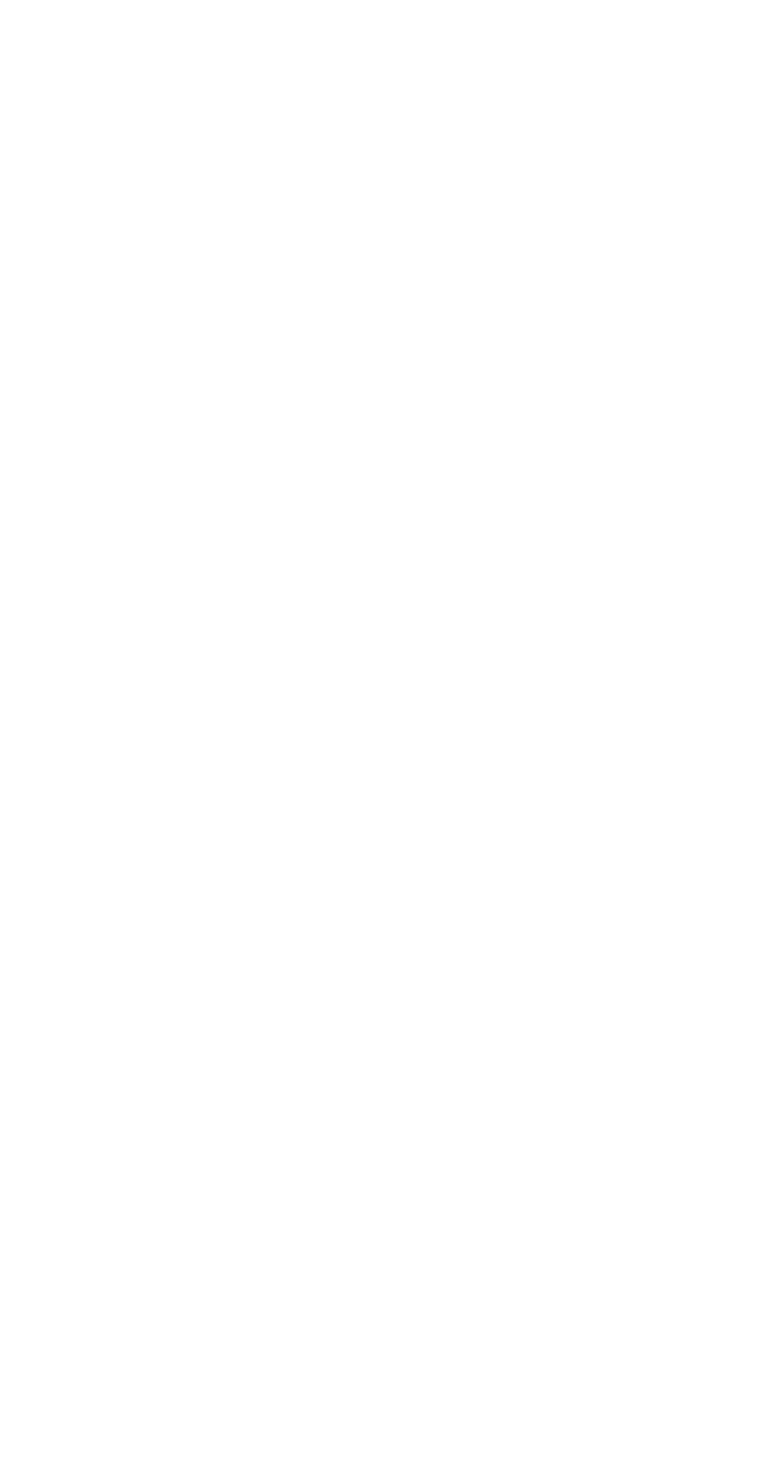
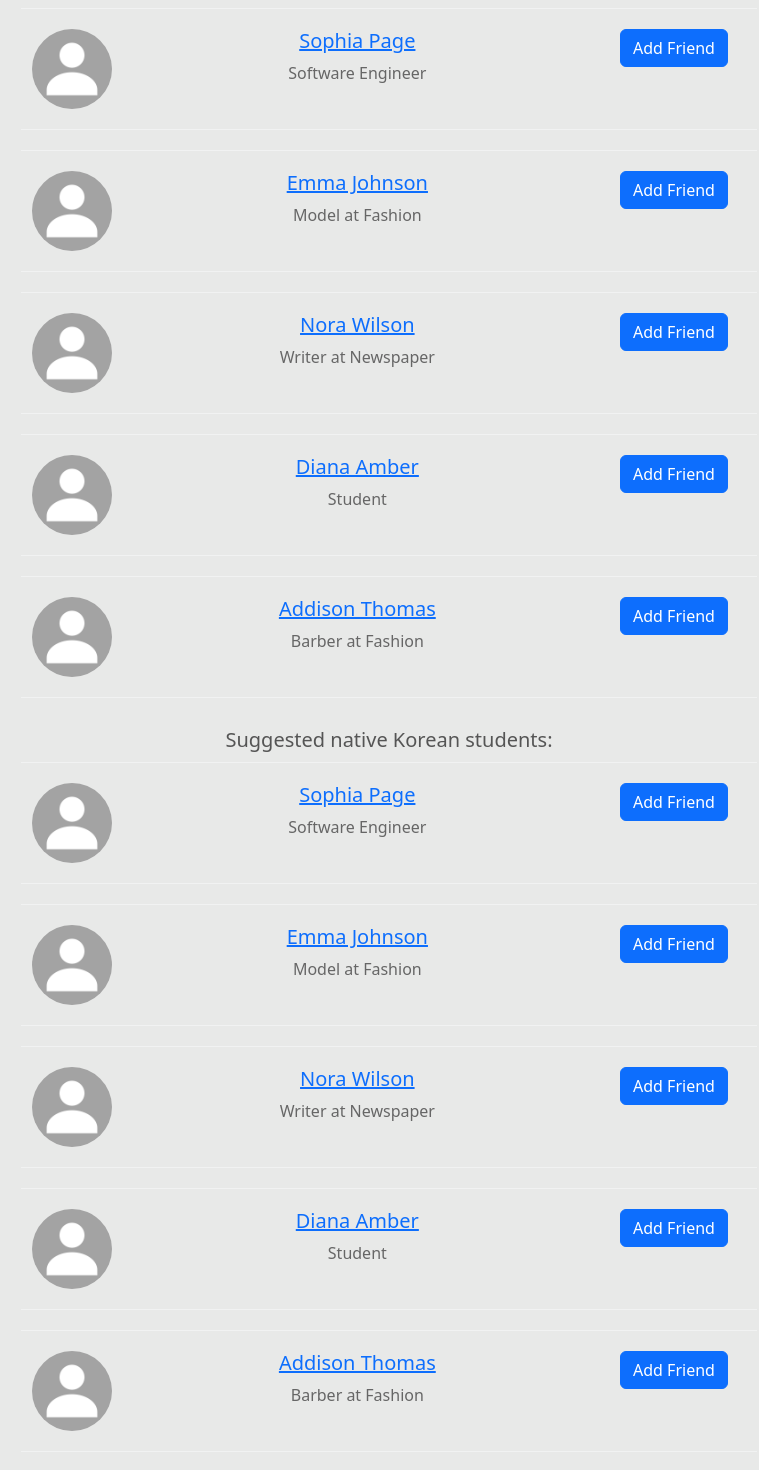
Before and after one commit to deanhunt7/skkunite, a React (Create React App) app in the folder frontend/: page /friends in a window 1280 px wide. Before the commit this address had no page. Shown: the part 56-1526 px from the top of the page, without its empty margins (251-1010 px from the left). Before the commit the page ends 800 px from the top, so only its background shows below. Built offline with nearby package versions, Linux system fonts and the light colour scheme.

Commit message:
added initial friends page

```diff
--- a/frontend/src/App.js
+++ b/frontend/src/App.js
@@ -8,6 +8,7 @@ import Preferences from './components/Preferences/Preferences';
 import Login from './components/Login/Login';
 import Landing from './components/Landing/Landing';
 import Quiz from './components/Quiz/Quiz';
+import Friends from './components/Friends/Friends';
 
 function setToken(userToken) {
   sessionStorage.setItem('token', JSON.stringify(userToken));
@@ -31,6 +32,7 @@ function App() {
           <Route path="/preferences" element={<Preferences />} />
           <Route path="/landing" element={<Landing />} />
           <Route path="/quiz" element={<Quiz />} />
+          <Route path="/friends" element={<Friends />} />
         </Routes>
       </BrowserRouter>
     </div>
--- /dev/null
+++ b/frontend/src/components/Friends/Friends.css
@@ -0,0 +1,30 @@
+body{
+    margin-top:20px;
+    background:#dadcda9c;
+}
+.people-nearby .google-maps{
+  background: #f8f8f8;
+  border-radius: 4px;
+  border: 1px solid #f1f2f2;
+  padding: 20px;
+  margin-bottom: 20px;
+}
+
+.people-nearby .google-maps .map{
+  height: 300px;
+  width: 100%;
+  border: none;
+}
+
+.people-nearby .nearby-user{
+  padding: 20px 0;
+  border-top: 1px solid #f1f2f2;
+  border-bottom: 1px solid #f1f2f2;
+  margin-bottom: 20px;
+}
+
+img.profile-photo-lg{
+  height: 80px;
+  width: 80px;
+  border-radius: 50%;
+}
--- /dev/null
+++ b/frontend/src/components/Friends/Friends.js
@@ -0,0 +1,172 @@
+import unknownUser from '../../images/unknownUser.jpg';
+import "./Friends.css";
+
+export default function Friends() {
+
+    return (
+        <div class="container">
+            <div class="row justify-content-center">
+                <div class="col-md-8 align-self-center" align="center">
+                    <div>
+                        <h3>
+                            Suggested people in your major: [INSERT MAJOR]
+                        </h3>
+                    </div>
+                    <div class="people-nearby">
+                        <div class="nearby-user">
+                            <div class="row">
+                                <div class="col-md-2 col-sm-2">
+                                    <img src={unknownUser} alt="user" class="profile-photo-lg" />
+                                </div>
+                                <div class="col-md-7 col-sm-7">
+                                    <h5><a href="#" class="profile-link">Sophia Page</a></h5>
+                                    <p>Software Engineer</p>
+                                </div>
+                                <div class="col-md-3 col-sm-3">
+                                    <button class="btn btn-primary pull-right">Add Friend</button>
+                                </div>
+                            </div>
+                        </div>
+                        <div class="nearby-user">
+                            <div class="row">
+                                <div class="col-md-2 col-sm-2">
+                                    <img src={unknownUser} alt="user" class="profile-photo-lg" />
+                                </div>
+                                <div class="col-md-7 col-sm-7">
+                                    <h5><a href="#" class="profile-link">Emma Johnson</a></h5>
+                                    <p>Model at Fashion</p>
+                                </div>
+                                <div class="col-md-3 col-sm-3">
+                                    <button class="btn btn-primary pull-right">Add Friend</button>
+                                </div>
+                            </div>
+                        </div>
+                        <div class="nearby-user">
+                            <div class="row">
+                                <div class="col-md-2 col-sm-2">
+                                    <img src={unknownUser} alt="user" class="profile-photo-lg" />
+                                </div>
+                                <div class="col-md-7 col-sm-7">
+                                    <h5><a href="#" class="profile-link">Nora Wilson</a></h5>
+                                    <p>Writer at Newspaper</p>
+                                </div>
+                                <div class="col-md-3 col-sm-3">
+                                    <button class="btn btn-primary pull-right">Add Friend</button>
+                                </div>
+                            </div>
+                        </div>
+                        <div class="nearby-user">
+                            <div class="row">
+                                <div class="col-md-2 col-sm-2">
+                                    <img src={unknownUser} alt="user" class="profile-photo-lg" />
+                                </div>
+                                <div class="col-md-7 col-sm-7">
+                                    <h5><a href="#" class="profile-link">Diana Amber</a></h5>
+                                    <p>Student</p>
+                                </div>
+                                <div class="col-md-3 col-sm-3">
+                                    <button class="btn btn-primary pull-right">Add Friend</button>
+                                </div>
+                            </div>
+                        </div>
+                        <div class="nearby-user">
+                            <div class="row">
+                                <div class="col-md-2 col-sm-2">
+                                    <img src={unknownUser} alt="user" class="profile-photo-lg" />
+                                </div>
+                                <div class="col-md-7 col-sm-7">
+                                    <h5><a href="#" class="profile-link">Addison Thomas</a></h5>
+                                    <p>Barber at Fashion</p>
+                                </div>
+                                <div class="col-md-3 col-sm-3">
+                                    <button class="btn btn-primary pull-right">Add Friend</button>
+                                </div>
+                            </div>
+                        </div>
+                    </div>
+                </div>
+            </div>
+            <div class="row justify-content-center">
+                <div class="col-md-8 align-self-center" align="center">
+                    <div>
+                        <h3>
+                            Suggested native Korean students:
+                        </h3>
+                    </div>
+                    <div class="people-nearby">
+                        <div class="nearby-user">
+                            <div class="row">
+                                <div class="col-md-2 col-sm-2">
+                                    <img src={unknownUser} alt="user" class="profile-photo-lg" />
+                                </div>
+                                <div class="col-md-7 col-sm-7">
+                                    <h5><a href="#" class="profile-link">Sophia Page</a></h5>
+                                    <p>Software Engineer</p>
+                                </div>
+                                <div class="col-md-3 col-sm-3">
+                                    <button class="btn btn-primary pull-right">Add Friend</button>
+                                </div>
+                            </div>
+                        </div>
+                        <div class="nearby-user">
+                            <div class="row">
+                                <div class="col-md-2 col-sm-2">
+                                    <img src={unknownUser} alt="user" class="profile-photo-lg" />
+                                </div>
+                                <div class="col-md-7 col-sm-7">
+                                    <h5><a href="#" class="profile-link">Emma Johnson</a></h5>
+                                    <p>Model at Fashion</p>
+                                </div>
+                                <div class="col-md-3 col-sm-3">
+                                    <button class="btn btn-primary pull-right">Add Friend</button>
+                                </div>
+                            </div>
+                        </div>
+                        <div class="nearby-user">
+                            <div class="row">
+                                <div class="col-md-2 col-sm-2">
+                                    <img src={unknownUser} alt="user" class="profile-photo-lg" />
+                                </div>
+                                <div class="col-md-7 col-sm-7">
+                                    <h5><a href="#" class="profile-link">Nora Wilson</a></h5>
+                                    <p>Writer at Newspaper</p>
+                                </div>
+                                <div class="col-md-3 col-sm-3">
+                                    <button class="btn btn-primary pull-right">Add Friend</button>
+                                </div>
+                            </div>
+                        </div>
+                        <div class="nearby-user">
+                            <div class="row">
+                                <div class="col-md-2 col-sm-2">
+                                    <img src={unknownUser} alt="user" class="profile-photo-lg" />
+                                </div>
+                                <div class="col-md-7 col-sm-7">
+                                    <h5><a href="#" class="profile-link">Diana Amber</a></h5>
+                                    <p>Student</p>
+                                </div>
+                                <div class="col-md-3 col-sm-3">
+                                    <button class="btn btn-primary pull-right">Add Friend</button>
+                                </div>
+                            </div>
+                        </div>
+                        <div class="nearby-user">
+                            <div class="row">
+                                <div class="col-md-2 col-sm-2">
+                                    <img src={unknownUser} alt="user" class="profile-photo-lg" />
+                                </div>
+                                <div class="col-md-7 col-sm-7">
+                                    <h5><a href="#" class="profile-link">Addison Thomas</a></h5>
+                                    <p>Barber at Fashion</p>
+                                </div>
+                                <div class="col-md-3 col-sm-3">
+                                    <button class="btn btn-primary pull-right">Add Friend</button>
+                                </div>
+                            </div>
+                        </div>
+                    </div>
+                </div>
+            </div>
+        </div>
+    );
+}
```
Also changed, not shown: frontend/src/images/unknownUser.jpg (added).
